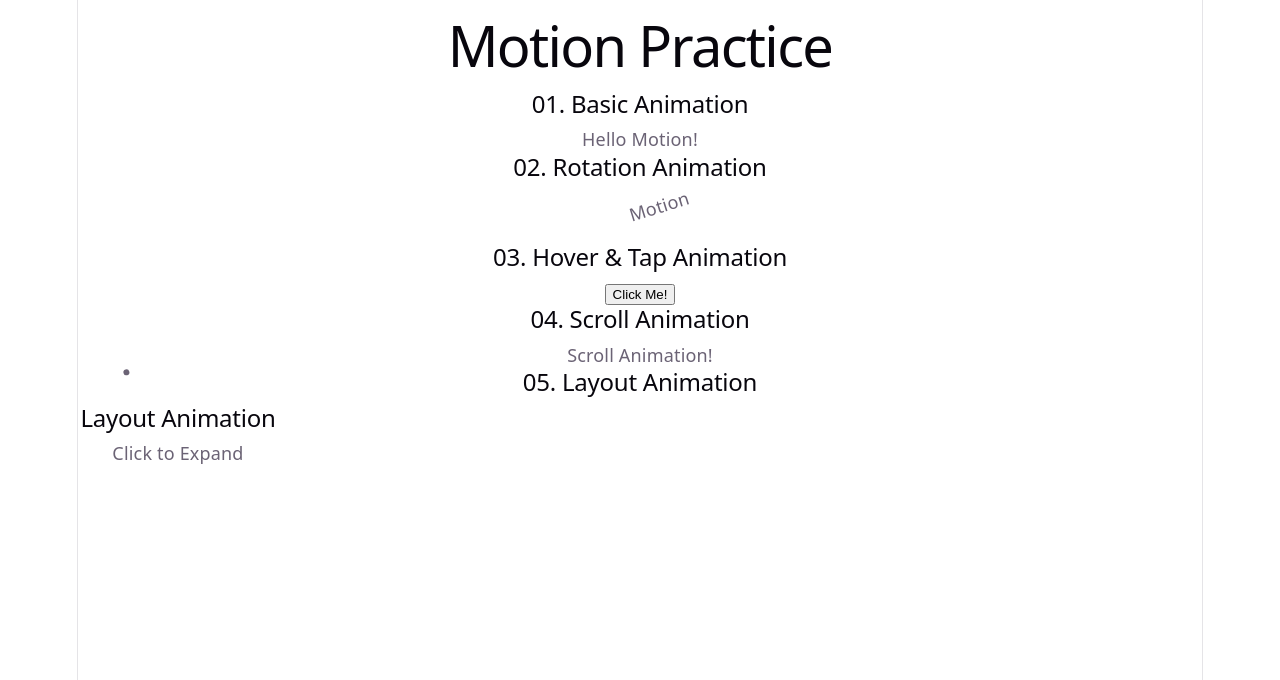
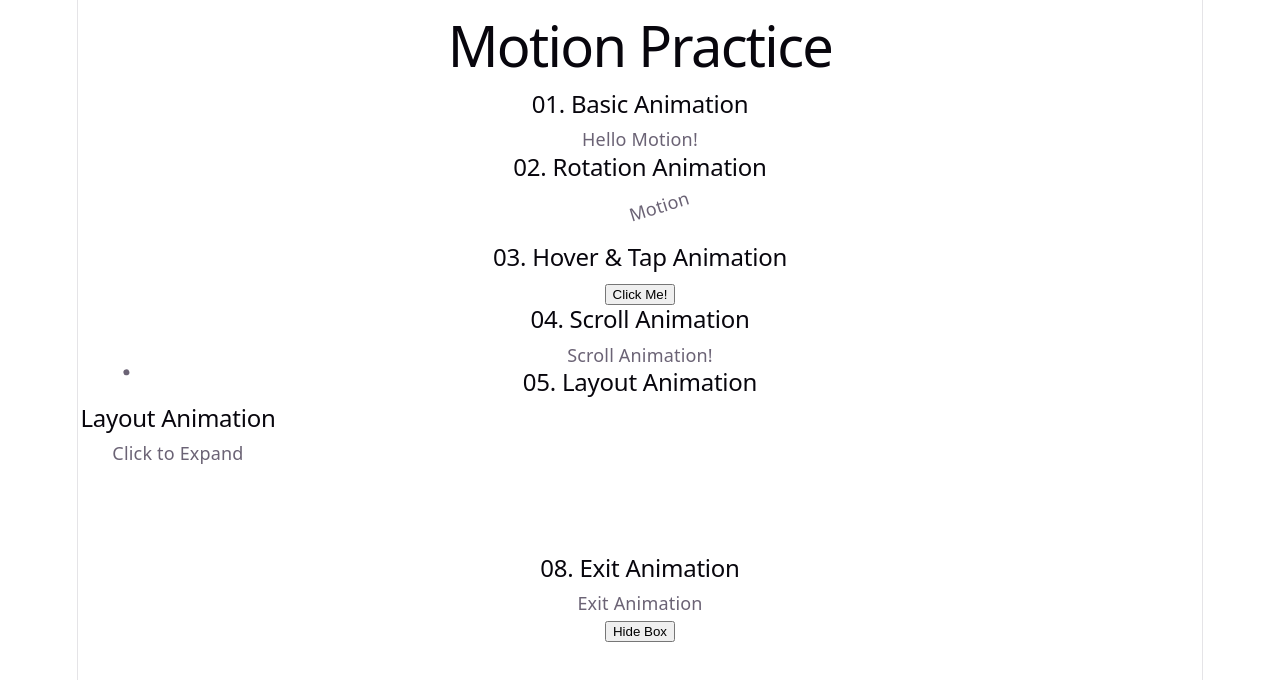
Before and after one commit to nethmakavindi/Motion-practice, a React (Vite) app: page / in a window 1280 px wide. Shown: the top 680 px of the page. Built offline with nearby package versions, Linux system fonts and the light colour scheme.

Commit message:
feat: add ExitAnimation component and integrate it into App

```diff
--- a/src/App.jsx
+++ b/src/App.jsx
@@ -3,6 +3,7 @@ import FirstAnimation from "./Examples/FirstAnimation";
 import HoverTapAnimation from "./Examples/HoverTapAnimation";
 import ScrollAnimation from "./Examples/ScrollAnimation";
 import LayoutAnimation from "./Examples/LayoutAnimation"
+import ExitAnimation from "./Examples/ExitAnimation";
 
 function App() {
   return (
@@ -46,7 +47,13 @@ function App() {
   </h2>
   <LayoutAnimation />
 </section>
+ <section className="mb-24">
+  <h2 className="mb-8 text-2xl font-bold">
+    08. Exit Animation
+  </h2>
 
+  <ExitAnimation />
+</section>
     </div>
   );
 }
--- /dev/null
+++ b/src/Examples/ExitAnimation.jsx
@@ -0,0 +1,37 @@
+
+import { useState } from "react";
+import { AnimatePresence, motion } from "motion/react";
+
+function ExitAnimation() {
+  const [isVisible, setIsVisible] = useState(true);
+
+  return (
+    <div className="flex min-h-screen flex-col items-center justify-center gap-10 bg-slate-900">
+
+      <AnimatePresence>
+        {isVisible && (
+          <motion.div
+            key="box"
+            initial={{ opacity: 0, scale: 0 }}
+            animate={{ opacity: 1, scale: 1 }}
+            exit={{ opacity: 0, scale: 0 }}
+            transition={{ duration: 0.5 }}
+            className="flex h-48 w-48 items-center justify-center rounded-2xl bg-red-500 text-2xl font-bold text-white"
+          >
+            Exit Animation
+          </motion.div>
+        )}
+      </AnimatePresence>
+
+      <button
+        onClick={() => setIsVisible(!isVisible)}
+        className="rounded-lg bg-white px-8 py-4 font-bold text-slate-900"
+      >
+        {isVisible ? "Hide Box" : "Show Box"}
+      </button>
+
+    </div>
+  );
+}
+
+export default ExitAnimation;
```
